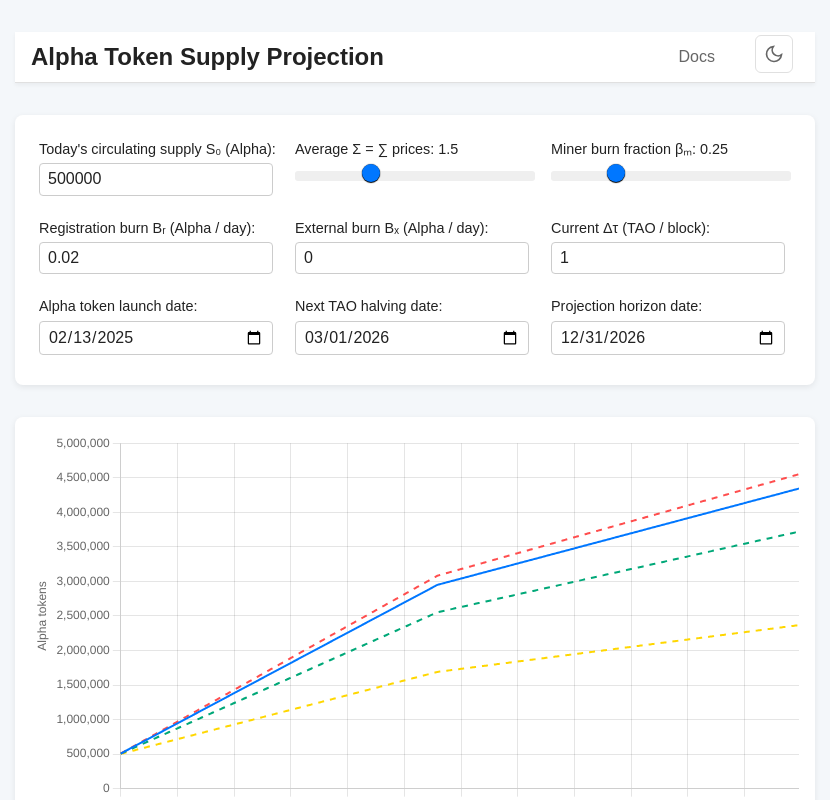
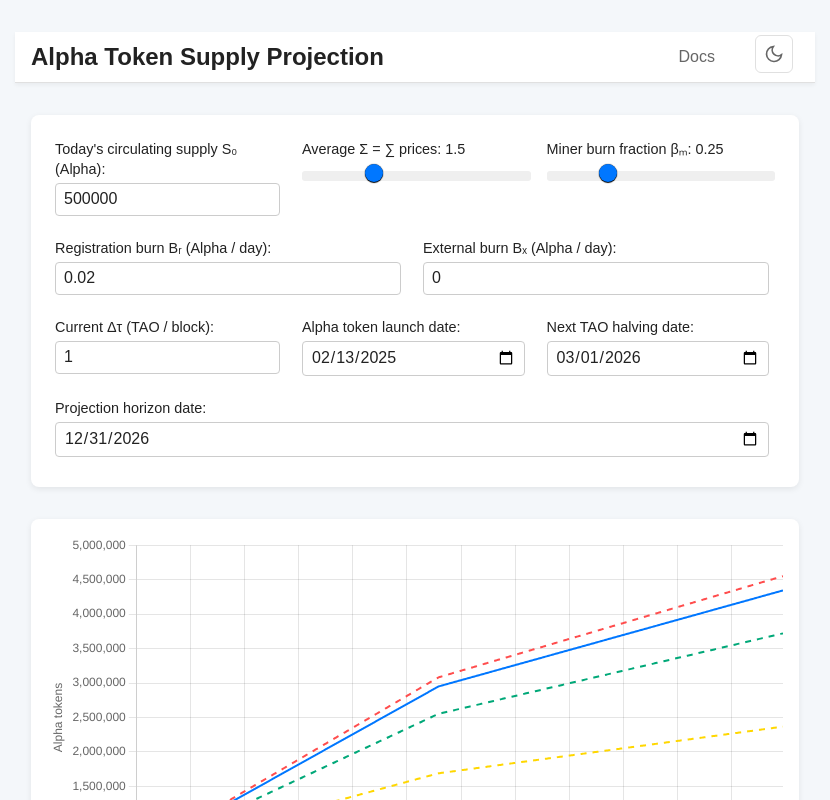
Before and after one commit to 0xVonBismarck/alphaVal, a React (Vite) app: page / in a window 1280 px wide. Shown: the top 800 px of the page, without its empty margins (17-847 px from the left). Built offline with nearby package versions, Linux system fonts and the light colour scheme.

Commit message:
fix(css): Remove conflicting flex styles to correct page centering

```diff
--- a/src/index.css
+++ b/src/index.css
@@ -41,16 +41,8 @@ body {
   transition: background-color 0.3s ease, color 0.3s ease;
 }
 
-/* App Container */
-.App {
-  display: flex;
-  flex-direction: column;
-  align-items: center;
-}
-
 /* Header Styles */
 .app-header {
-  width: 100%;
   background: var(--bg-secondary);
   border-bottom: 1px solid var(--border-color);
   box-shadow: 0 2px 4px var(--shadow-light);
@@ -137,7 +129,6 @@ body {
 
 /* Main Content */
 .main-content {
-  width: 100%;
   padding: 2rem 1rem 3rem;
 }
 
```
